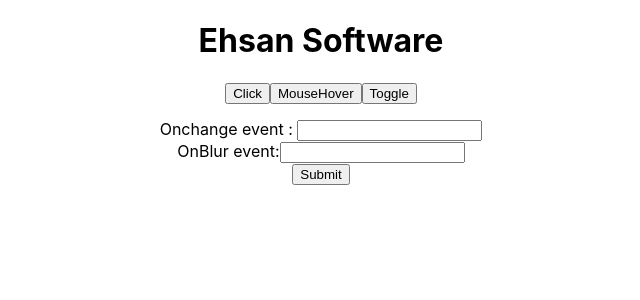
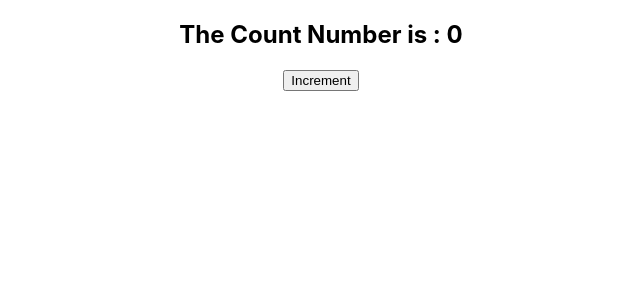
Before and after one commit to Mim-Hakkani/React_all_in_One, a React (Create React App) app: page / in a window 1280 px wide. Shown: the top 300 px of the page, without its empty margins (319-959 px from the left). Built offline with nearby package versions, Linux system fonts and the light colour scheme.

Commit message:
add the lifting state in react

```diff
--- a/src/App.js
+++ b/src/App.js
@@ -1,11 +1,19 @@
 
 import './App.css';
+import ParentComponent from './components/LiftingState/ParentComponent';
 import ReactEvents from './components/reactEvents/ReactEvents';
 
 function App() {
   return (
     <div className="App">
-      <ReactEvents />
+
+      {/* react events  */}
+
+         {/* <ReactEvents /> */}
+
+      {/* for lifting State in react  */}
+
+         <ParentComponent />
     </div>
   );
 }
--- /dev/null
+++ b/src/components/LiftingState/ChildComponent.js
@@ -0,0 +1,12 @@
+import React from 'react';
+
+const ChildComponent = ({count,Increment}) => {
+    return (
+        <div>
+            <h2>The Count Number is : {count}</h2>
+            <button onClick={()=>Increment(5)}>Increment </button>
+        </div>
+    );
+};
+
+export default ChildComponent;
--- /dev/null
+++ b/src/components/LiftingState/ParentComponent.js
@@ -0,0 +1,17 @@
+import React, { useState } from 'react';
+import ChildComponent from './ChildComponent';
+
+const ParentComponent = () => {
+    const [count,setCount] =useState(0);
+
+    const handleIncrement = (number)=>{
+        setCount(count+number)
+    }
+    return (
+        <div>
+           <ChildComponent count={count} Increment={handleIncrement} />
+        </div>
+    );
+};
+
+export default ParentComponent;
```
